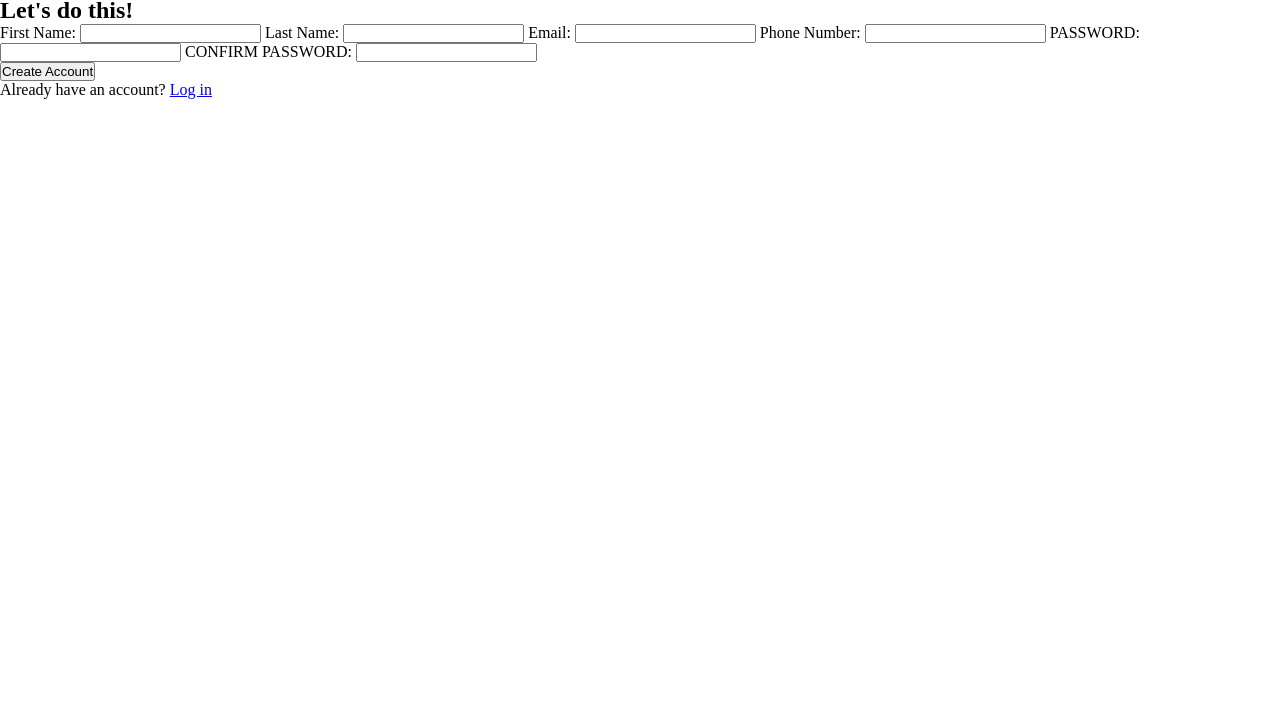
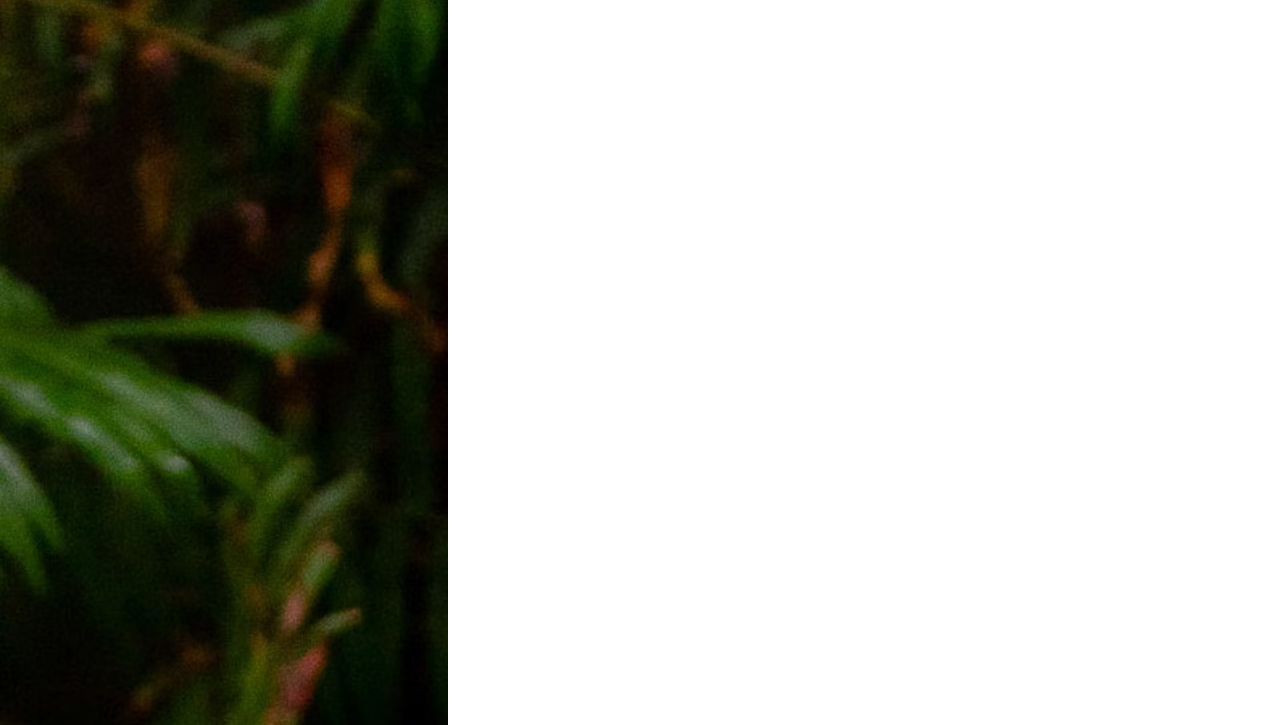
Before and after one commit to alexnewman42/odinForm, a plain HTML site: page index.html in a window 1280 px wide. Shown: the part 75-800 px from the top of the page. Drawn offline with Linux system fonts and the light colour scheme.

Commit message:
Fix background image

```diff
--- a/index.html
+++ b/index.html
@@ -5,44 +5,16 @@
     <meta name="viewport" content="width=device-width, initial-scale=1.0">
     <title>Sign Up</title>
     <link href="styles.css" rel="stylesheet">
+    <script src="main.js" defer></script>
 </head>
 <body>
-    <div class="banner">
-        <div class="logo">
-            ODIN
-        </div>
-        <div class="footer">
-            Photo by <a href="https://unsplash.com/@haliewestphoto">Halie West</a> on <a href="https://unsplash.com/">Unsplash</a>
-        </div>
-    </div>
-    <div class="content">
-        <div class="header">
-            <p>This is not a real online service! You know you need something like this in your life to help you realize your deepest dreams. Sign up <em>now</em> to get started.</p>
-            <p>you <em>know</em> you want to.</p>
-        </div>
-        <div class="form-container">
-            <h2>Let's do this!</h2>
-            <form action="#" method="post">
-                <label for="first_name">First Name:</label>
-                <input type="text" id="first_name" name="first_name">
-                <label for="last_name">Last Name:</label>
-                <input type="text" id="last_name" name="last_name">
-                <label for="email">Email:</label>
-                <input type="email" id="email" name="email">
-                <label for="phone_number">Phone Number:</label>
-                <input type="tel" id="phone_number" name="phone_number">
-                <label for="password">PASSWORD:</label>
-                <input type="password" id="password" name="password">
-                <label for="confirm_password">CONFIRM PASSWORD:</label>
-                <input type="password" id="confirm_password" name="confirm_password">
-            </form>
-
-        </div>
-        <div class="footer">
-            <button type="submit">Create Account</button>
-            <p>Already have an account? <a href="#" target="_blank">Log in</a></p>
-        </div>
-
+    <div class="main">
+       <div class="left">
+            <h1>Hi</h1>
+       </div>
+       <div class="right">
+            <h1>Hello</h1>
+       </div>
     </div>
 </body>
 </html>
--- a/styles.css
+++ b/styles.css
@@ -1,20 +1,33 @@
+@font-face {
+    font-family: Norde-Bold;
+    src: url(/fonts/Norse-Bold.otf);
+}
+
 * {
     padding: 0px;
     margin: 0px;
-    box-sizing: border-box;
     /*border: red solid 2px;*/
 }
 
-body {
-    display: flex;
-    flex-wrap: wrap;
+h1 {
+    font-family: Norse-Bold, sans-serif;
 }
 
-.banner {
-    color: white;
-    width: 300px;
-    height: 100vhw;
-    background-image: url("./images/GreenLeaf.avif");
+.main {
+    display: flex;
+    flex-direction: row;
+    width: 100vw;
+    height: 100vh;
+}
+
+.left {
+    background-image: url(./images/GreenLeaf.avif);
+    width: 35vw;
     background-repeat: no-repeat;
-    background-size: 100% 100%;
+    background-size: auto;
 }
+
+.right {
+    display: flex;
+    justify-content: center;
+}
```
